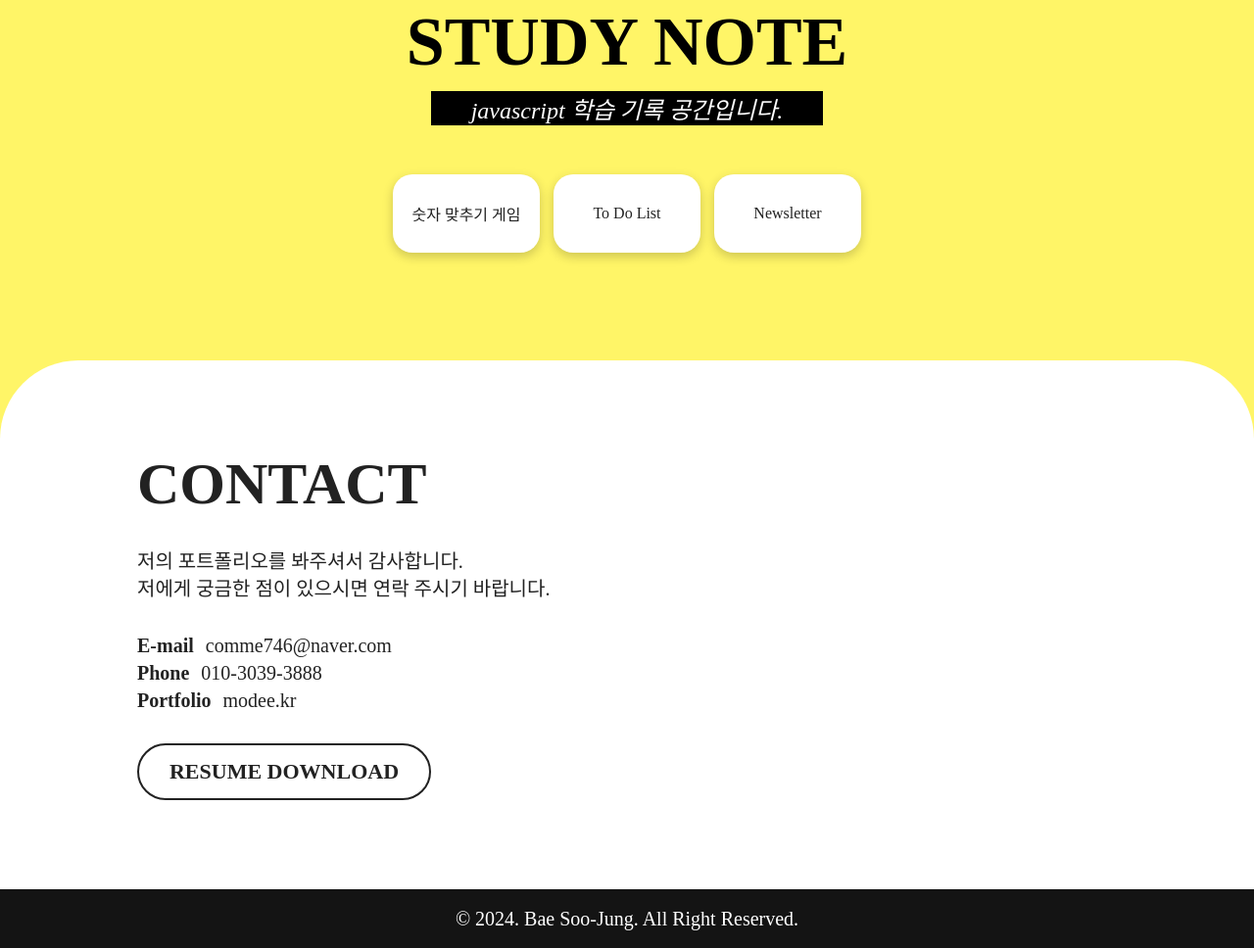
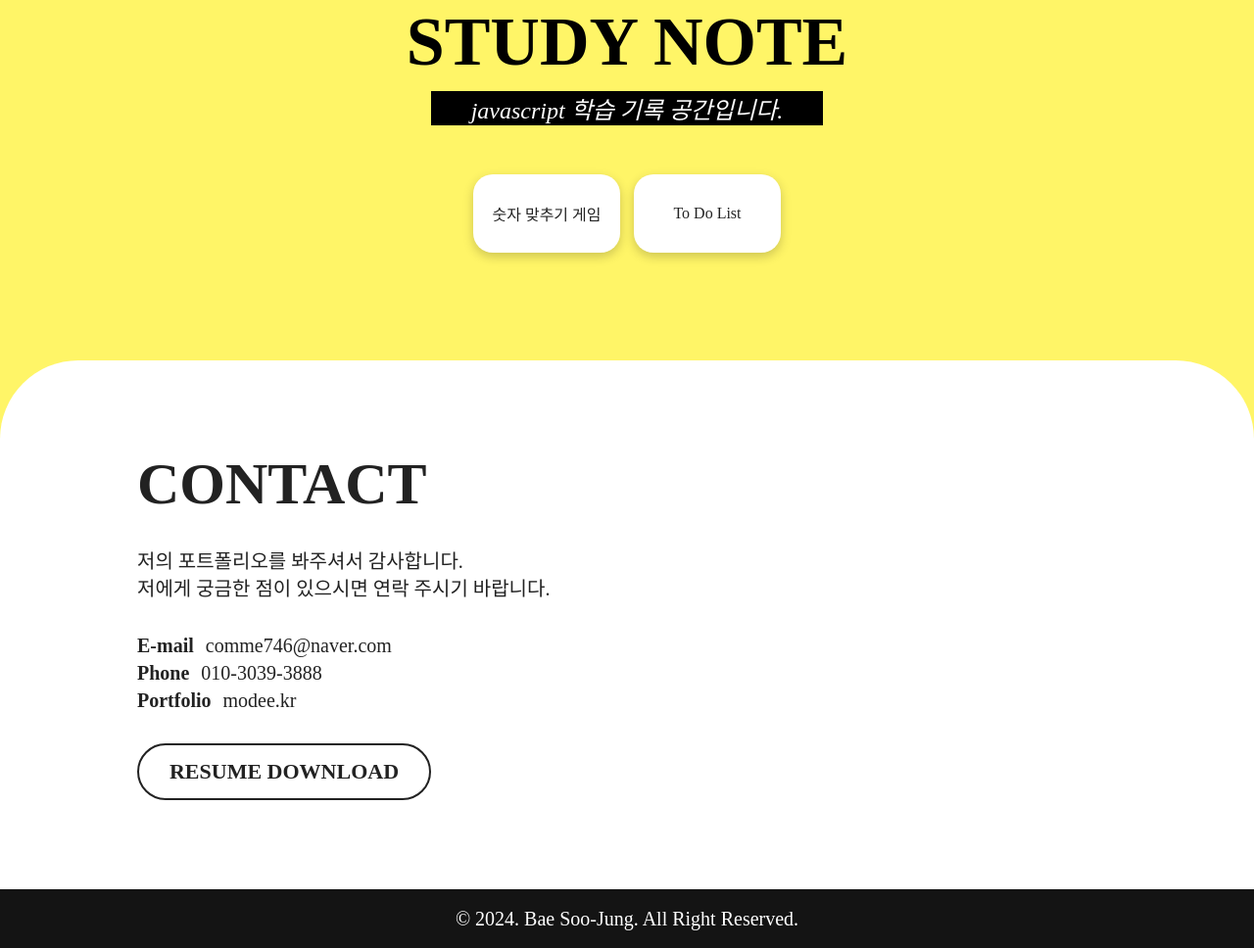
Before and after one commit to comme-modee/comme-modee.github.io, a plain HTML site: page index.html in a window 1280 px wide. Shown: the part 1659-2627 px from the top of the page at 98% size. Drawn offline with Linux system fonts and the light colour scheme; a web font is replaced by a local one.

Commit message:
Update index.html

```diff
--- a/index.html
+++ b/index.html
@@ -142,9 +142,6 @@
                 <li class="note">
                     <a href="./study-note/note-2/index.html" target="_blank">To Do List</a>
                 </li>
-                <li class="note">
-                    <a href="./study-note/note-3/index.html" target="_blank">Newsletter</a>
-                </li>
             </ul>
         </section>
 
```
